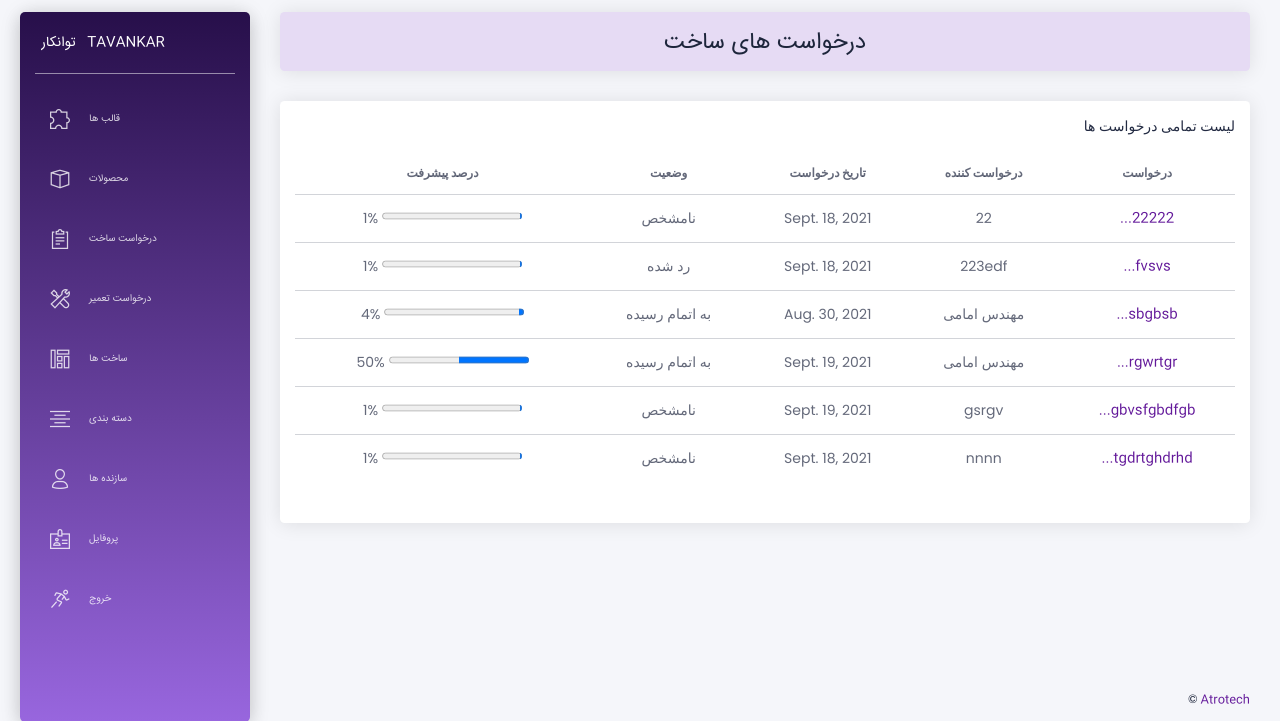
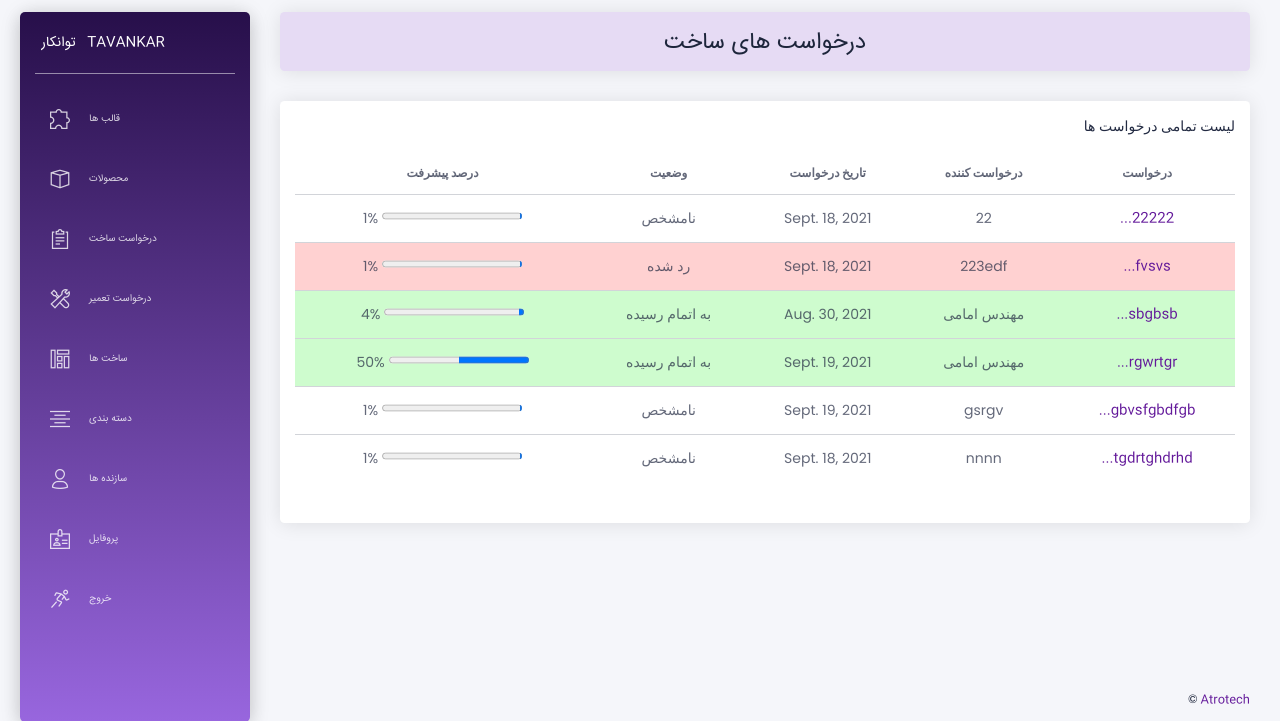
Before and after one commit to nimadorostkar/MMS, a Django app: page /component_req in a window 1280 px wide. Shown: the part 68-789 px from the top of the page. Run offline with Django 3.2, Linux system fonts and the light colour scheme; a user stored in the database is signed in; data comes from the database, SQL or seed files in the repository; both versions use the stored data as it was after the commit; some libraries are stand-ins or nearby versions.

Commit message:
tr background

```diff
--- a/templates/component_req.html
+++ b/templates/component_req.html
@@ -52,7 +52,13 @@
             </thead>
             <tbody>
             {% for Component_request in component_requests %}
+             {% if Component_request.Status == 'به اتمام رسیده'  %}
+              <tr style="background-color:#0eef0e33;">
+             {% elif Component_request.Status == 'رد شده' %}
+              <tr style="background-color:#ff00002e;">
+             {% else %}
               <tr>
+             {% endif %}
                 <td><a href="{{ Component_request.get_absolute_url }}"> {{ Component_request.Description|slice:":20" }}... </a></td>
                 <td> {{ Component_request.Applicant }} </td>
                 <td> {{ Component_request.StartTime|default:'نامشخص' }} </td>
```
Also changed, not shown: db.sqlite3.
